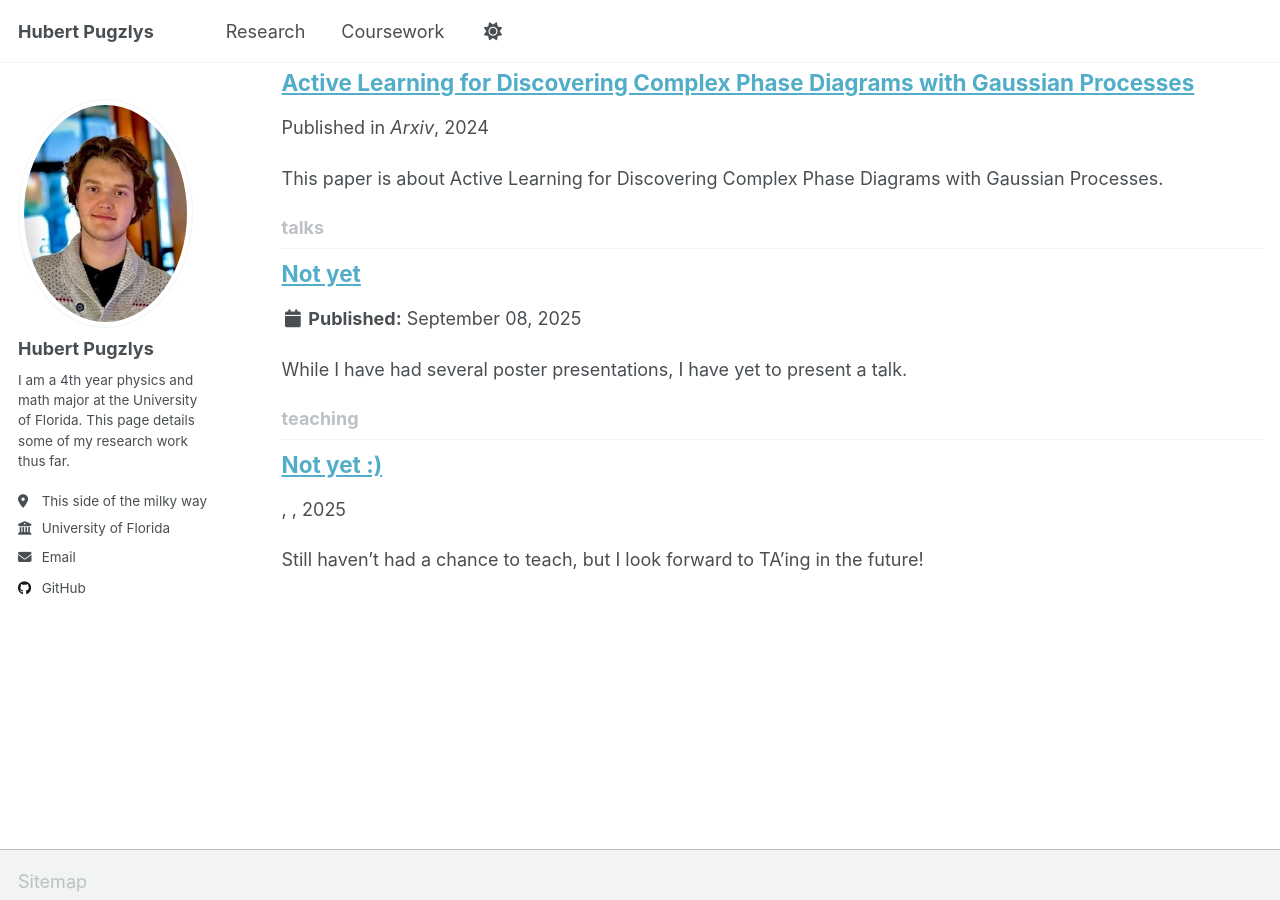
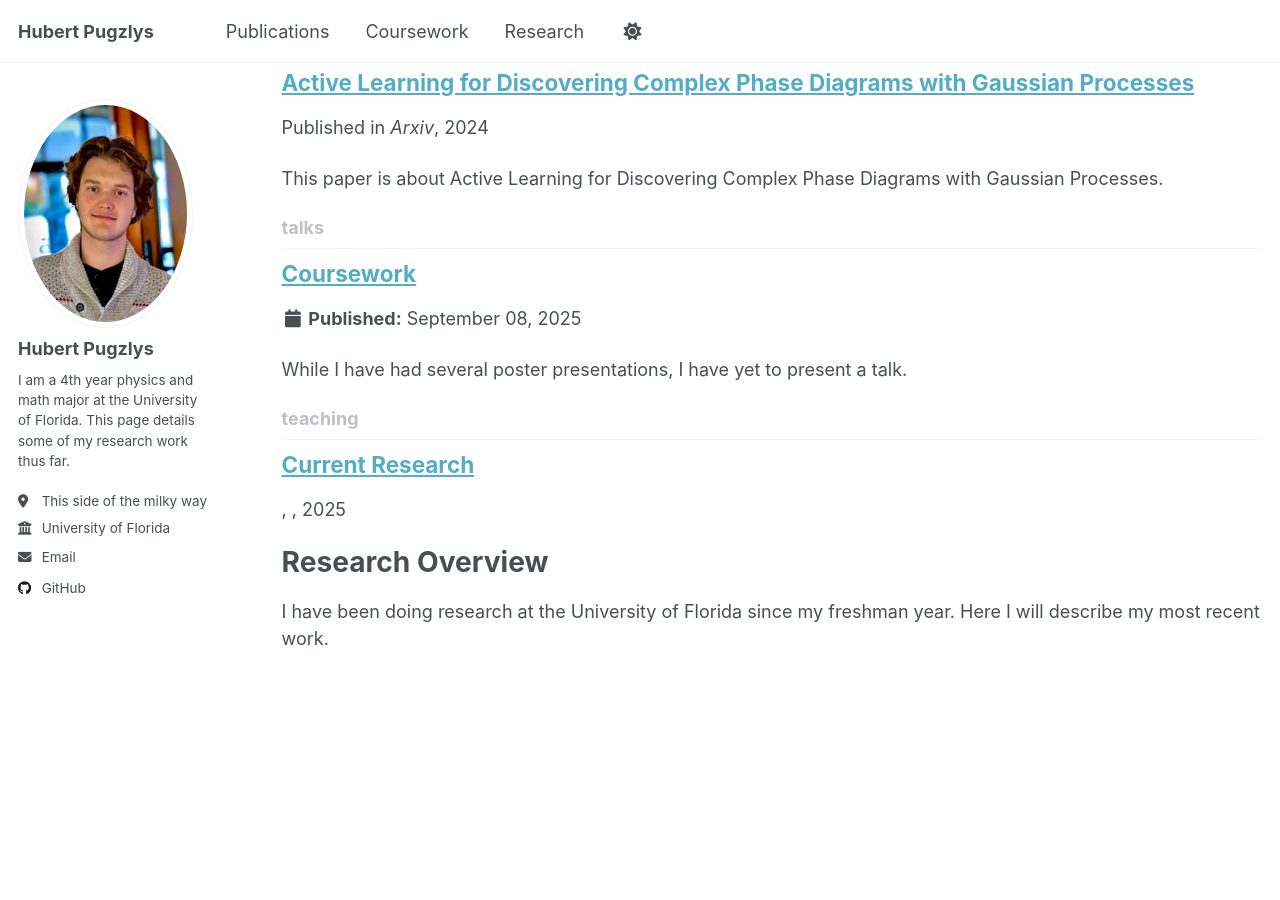
Before and after one commit to Hoobidoobidoo/Hoobidoobidoo.github.io, a Jekyll site: the page built from _pages/collection-archive.html, in a window 1280 px wide and 900 px high, scrolled down 1084 px. Built offline with Jekyll 4.4.1, drawn with Linux system fonts in a browser that asks for light colours; a script that is not in the unit is left out.

Commit message:
switch research to teaching

```diff
--- a/_data/navigation.yml
+++ b/_data/navigation.yml
@@ -8,14 +8,14 @@
 #      Markdown formatted page while the second is generated using JSON.
 
 main:
-  - title: "Research"
+  - title: "Publications"
     url: /publications/
 
   - title: "Coursework"
     url: /talks/
 
-  # - title: "Teaching"
-  #   url: /teaching/
+  - title: "Research"
+    url: /teaching/
 
   # - title: "Portfolio"
   #   url: /portfolio/
--- a/_publications/2015-10-01-paper-title-number-3.md
+++ b/_publications/2015-10-01-paper-title-number-3.md
@@ -10,19 +10,3 @@ slidesurl:
 paperurl:
 citation:
 ---
-
-Research Overview
-=====
-I have been doing research at the University of Florida since my freshman year. Here I will describe my most recent work.
-
-My PI is Dr. Chunjing Jia. She is a professor at in the physics department here at UF. The research project is titled "Machine learning extension of S(r,t) in space and time". So far the project is nearing the end of its second year. I have been affiliated with it the entire time.
-
-Research Focus
-====
-The main focus of the research is to train a machine learning neural network (NN) to extrapolate a 3D complex data set in a few dimensions. The data that we are working on extending is the dynamical correlation function S(r,t) for a XXZ spin half 1D Heisenberg chain. The data encode dynamical information about the chain. We want to extend this to get a better idea of the spectra S(k,w) of the chain, as the spectra reveals to us information about its material properties effectively.
-
-My Part
-====
-One of our collaborators had an idea to use neural networks to extend this type of data. After receiving the data, I was responsible for creating the machine learning model, running the analysis, producing the results, and creating the initial write-up. Along the way, my PI and some collaborators helped our project stay on track and produce sound results. While the project is definitely not done, we are happy to have finished our initial goal of extending the correlation function of this model with a primitive NN, and are moving to more powerful applications of AI towards harder models. Below is our some preliminary results.
-
-![Extension of S(r,t)]({{ site.baseurl }}/images/CombinedNeuralArchitectures.png)
--- a/_talks/2012-03-01-talk-1.md
+++ b/_talks/2012-03-01-talk-1.md
@@ -1,11 +1,11 @@
 ---
-title: "Not yet"
+title: "Coursework"
 collection: talks
-type: "Talk"
+type: "University of Florida"
 permalink:
-venue: "TBD"
+venue: "Major 1: Physics"
 date: 2025-09-08
-location: "TBD"
+location: "Major 2: Math"
 ---
 
 While I have had several poster presentations, I have yet to present a talk.
--- a/_teaching/2014-spring-teaching-1.md
+++ b/_teaching/2014-spring-teaching-1.md
@@ -1,5 +1,19 @@
 ---
-title: "Not yet :)"
+title: "Current Research"
 ---
 
-Still haven't had a chance to teach, but I look forward to TA'ing in the future!
+Research Overview
+=====
+I have been doing research at the University of Florida since my freshman year. Here I will describe my most recent work.
+
+My PI is Dr. Chunjing Jia. She is a professor at in the physics department here at UF. The research project is titled "Machine learning extension of S(r,t) in space and time". So far the project is nearing the end of its second year. I have been affiliated with it the entire time.
+
+Research Focus
+====
+The main focus of the research is to train a machine learning neural network (NN) to extrapolate a 3D complex data set in a few dimensions. The data that we are working on extending is the dynamical correlation function S(r,t) for a XXZ spin half 1D Heisenberg chain. The data encode dynamical information about the chain. We want to extend this to get a better idea of the spectra S(k,w) of the chain, as the spectra reveals to us information about its material properties effectively.
+
+My Part
+====
+One of our collaborators had an idea to use neural networks to extend this type of data. After receiving the data, I was responsible for creating the machine learning model, running the analysis, producing the results, and creating the initial write-up. Along the way, my PI and some collaborators helped our project stay on track and produce sound results. While the project is definitely not done, we are happy to have finished our initial goal of extending the correlation function of this model with a primitive NN, and are moving to more powerful applications of AI towards harder models. Below is our some preliminary results.
+
+![Extension of S(r,t)]({{ site.baseurl }}/images/CombinedNeuralArchitectures.png)
```
